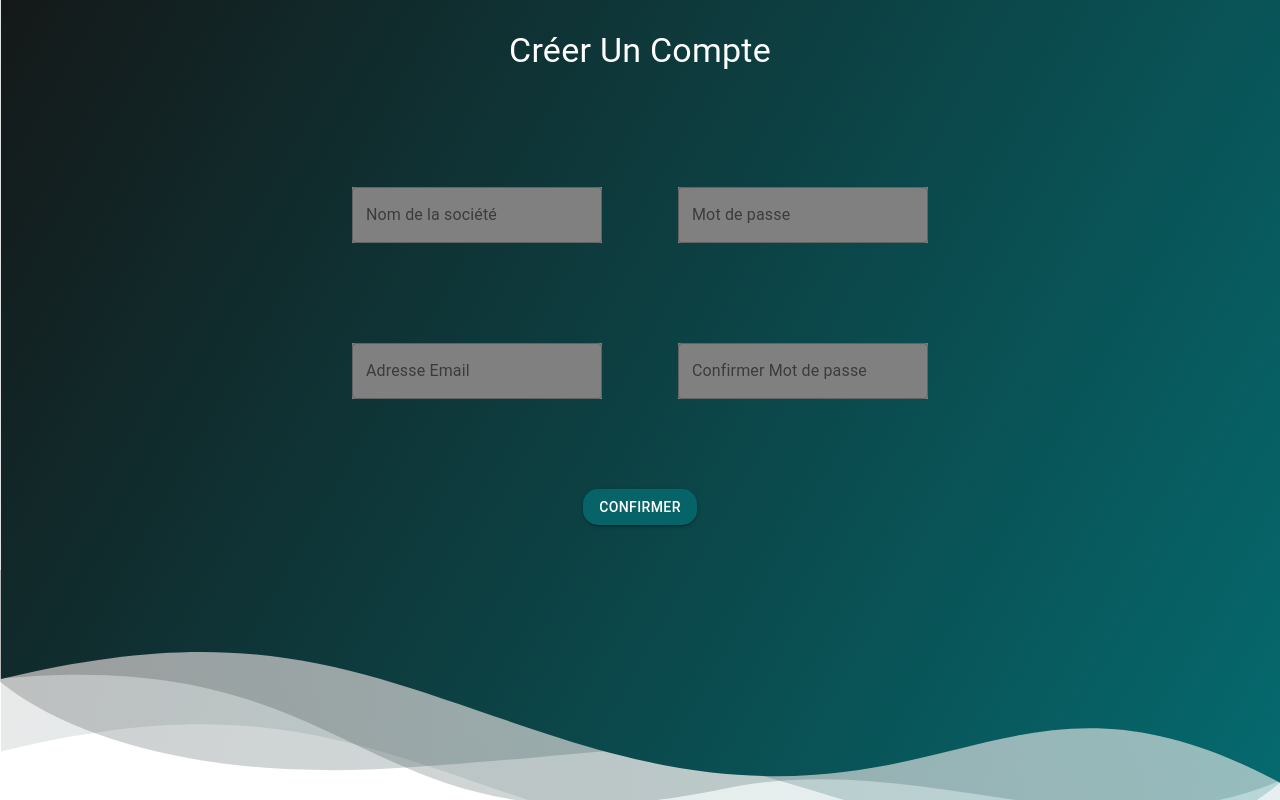
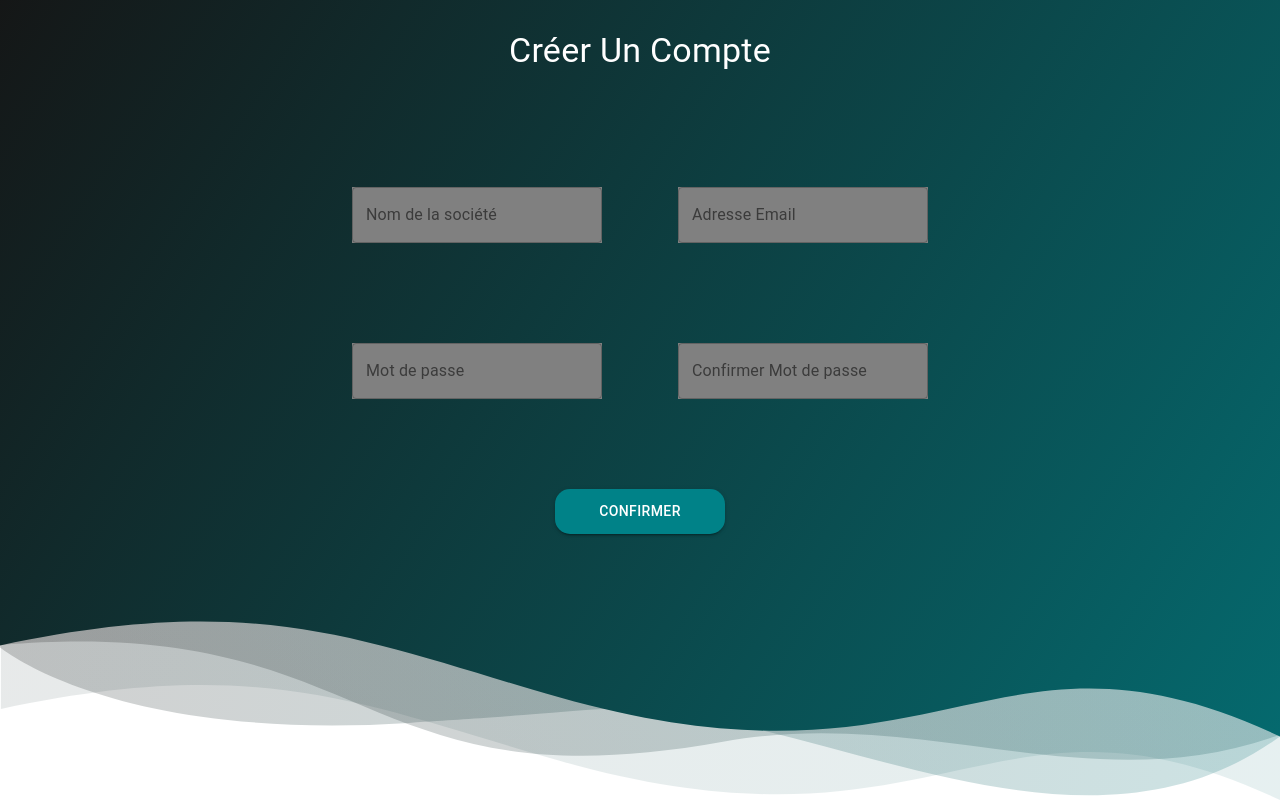
Before and after one commit to mehdi-moujahed/SkillsApply, a React (Create React App) app: page / in a window 1280 px wide. Built offline with nearby package versions, Linux system fonts and the light colour scheme.

Commit message:
React Router

```diff
--- a/package.json
+++ b/package.json
@@ -9,6 +9,7 @@
     "@testing-library/user-event": "^12.8.3",
     "react": "^17.0.2",
     "react-dom": "^17.0.2",
+    "react-router-dom": "^5.2.0",
     "react-scripts": "4.0.3",
     "react-svg": "^12.1.0",
     "web-vitals": "^1.1.1"
--- a/src/App.js
+++ b/src/App.js
@@ -1,13 +1,19 @@
 import "./App.css";
-import Login from "./pages/login";
+import Register from "./pages/register";
 import { ThemeProvider } from "@material-ui/core/styles";
 import theme from "./utility/theme";
-
+import { BrowserRouter as Router, Switch, Route } from "react-router-dom";
+import ConfirmRegister from "./pages/confirmregister";
 function App() {
   return (
-    <ThemeProvider theme={theme}>
-      <Login />
-    </ThemeProvider>
+    <Router>
+      <ThemeProvider theme={theme}>
+        <Switch>
+          <Route exact path="/" component={Register} />
+          <Route path="/confirmregister" exact component={ConfirmRegister} />
+        </Switch>
+      </ThemeProvider>
+    </Router>
   );
 }
 
--- a/src/index.js
+++ b/src/index.js
@@ -1,15 +1,10 @@
-import React from 'react';
-import ReactDOM from 'react-dom';
-import './index.css';
-import App from './App';
-import reportWebVitals from './reportWebVitals';
+import React from "react";
+import ReactDOM from "react-dom";
+import "./index.css";
+import App from "./App";
+import reportWebVitals from "./reportWebVitals";
 
-ReactDOM.render(
-  <React.StrictMode>
-    <App />
-  </React.StrictMode>,
-  document.getElementById('root')
-);
+ReactDOM.render(<App />, document.getElementById("root"));
 
 // If you want to start measuring performance in your app, pass a function
 // to log results (for example: reportWebVitals(console.log))
--- /dev/null
+++ b/src/pages/confirmregister/index.js
@@ -0,0 +1,9 @@
+import React from "react";
+
+export default function index() {
+  return (
+    <div>
+      <p>confirm register</p>
+    </div>
+  );
+}
--- a/src/pages/login/index.js
+++ /dev/null
@@ -1,83 +0,0 @@
-import { Button, Grid } from "@material-ui/core";
-import React from "react";
-import "./style.css";
-import mySvg from "../../assets/svg/background-login.svg";
-import CustomizedTextField from "../../component/textfield";
-import Typography from "@material-ui/core/Typography";
-
-export default function Index() {
-  return (
-    <div
-      // lg={5}
-      style={{
-        backgroundImage: `url(${mySvg})`,
-        backgroundRepeat: "no-repeat",
-        backgroundSize: "cover",
-        backgroundPosition: "center",
-        display: "flex",
-        flex: 1,
-        height: "100vh",
-        width: "100vw",
-        justifyContent: "center",
-      }}
-    >
-      <Grid
-        container
-        direction="column"
-        justify="flex-start"
-        alignItems="center"
-      >
-        <Typography
-          variant="h4"
-          component="h4"
-          style={{ color: "white", marginTop: 30 }}
-        >
-          Créer Un Compte
-        </Typography>
-        <div
-          style={{
-            display: "flex",
-            width: "100vw",
-            justifyContent: "space-between",
-            maxWidth: "45vw",
-            marginTop: 115,
-          }}
-        >
-          <div
-            style={{
-              display: "flex",
-              flexDirection: "column",
-              alignItems: "center",
-              // marginRight: 200,
-            }}
-          >
-            <div style={{ marginBottom: 100 }}>
-              <CustomizedTextField label="Nom de la société" type="text" />
-            </div>
-            <div>
-              <CustomizedTextField label="Adresse Email" type="email" />
-            </div>
-          </div>
-          <div>
-            <div style={{ marginBottom: 100 }}>
-              <CustomizedTextField label="Mot de passe" type="password" />
-            </div>
-            <div>
-              <CustomizedTextField
-                label="Confirmer Mot de passe"
-                type="password"
-              />
-            </div>
-          </div>
-        </div>
-        <Button
-          style={{ marginTop: 90, borderRadius: 15 }}
-          variant="contained"
-          color="primary"
-        >
-          confirmer
-        </Button>
-      </Grid>
-    </div>
-  );
-}
--- a/src/pages/login/style.css
+++ /dev/null
@@ -1,4 +0,0 @@
-.title {
-  color: #ffffff;
-  margin-top: 50;
-}
--- /dev/null
+++ b/src/pages/register/index.js
@@ -0,0 +1,62 @@
+import { Button, Grid } from "@material-ui/core";
+
+import React from "react";
+import "./style.css";
+import CustomizedTextField from "../../component/textfield";
+import Typography from "@material-ui/core/Typography";
+import { useHistory } from "react-router-dom";
+
+export default function Index() {
+  let history = useHistory();
+
+  function handleClick() {
+    history.push("/confirmregister");
+  }
+
+  return (
+    <div className="main_container">
+      <Grid
+        container
+        direction="column"
+        justify="flex-start"
+        alignItems="center"
+      >
+        <Typography variant="h4" component="h4" className="title">
+          Créer Un Compte
+        </Typography>
+        <div className="input_container">
+          <div className="first_input_container">
+            <div className="textfield">
+              <CustomizedTextField label="Nom de la société" type="text" />
+            </div>
+            <div>
+              <CustomizedTextField label="Mot de passe" type="password" />
+            </div>
+          </div>
+          <div>
+            <div className="textfield">
+              <CustomizedTextField label="Adresse Email" type="email" />
+            </div>
+            <div>
+              <CustomizedTextField
+                label="Confirmer Mot de passe"
+                type="password"
+              />
+            </div>
+          </div>
+        </div>
+        {/* <Link to="/confirmRegister" className="button">
+          Confirmer
+        </Link> */}
+        <Button
+          className="button"
+          variant="contained"
+          color="primary"
+          onClick={handleClick}
+        >
+          confirmer
+        </Button>
+      </Grid>
+    </div>
+  );
+}
--- /dev/null
+++ b/src/pages/register/style.css
@@ -0,0 +1,41 @@
+.main_container {
+  background-image: url("../../assets/svg/background-login-big.svg");
+  background-repeat: no-repeat;
+  background-size: cover;
+  background-position: bottom;
+  display: flex;
+  flex: 1;
+  height: 100vh;
+  width: 100vw;
+  justify-content: center;
+}
+
+.title {
+  color: white;
+  margin-top: 30px !important;
+}
+
+.input_container {
+  display: flex;
+  width: 100vw;
+  justify-content: space-between;
+  max-width: 45vw;
+  margin-top: 115px;
+}
+
+.first_input_container {
+  display: flex;
+  flex-direction: column;
+  align-items: center;
+}
+
+.textfield {
+  margin-bottom: 100px;
+}
+
+.button {
+  margin-top: 90px !important;
+  border-radius: 15px !important;
+  width: 170px;
+  height: 45px;
+}
--- a/src/utility/theme.js
+++ b/src/utility/theme.js
@@ -4,7 +4,7 @@ import { createMuiTheme } from "@material-ui/core/styles";
 const theme = createMuiTheme({
   palette: {
     primary: {
-      main: "#066367",
+      main: "#008288",
     },
     secondary: {
       main: "#fff",
```
Also changed, not shown: src/assets/svg/background-login-big.svg (added), src/pages/confirmregister/style.css (added).
